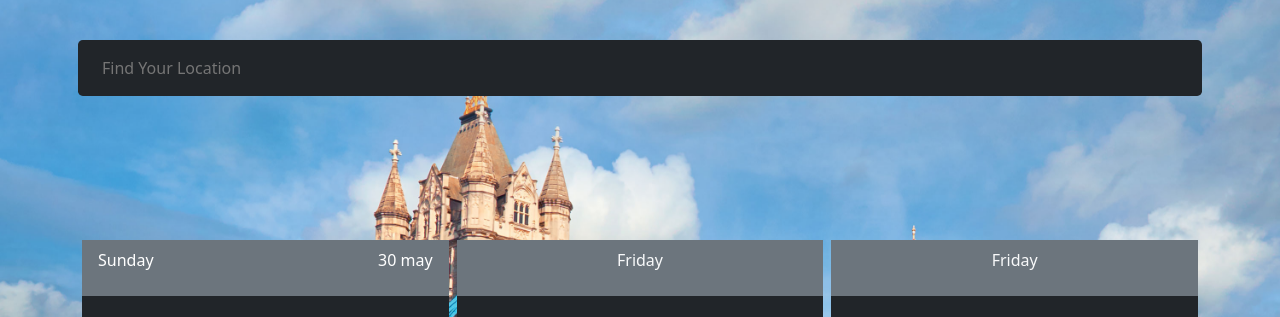
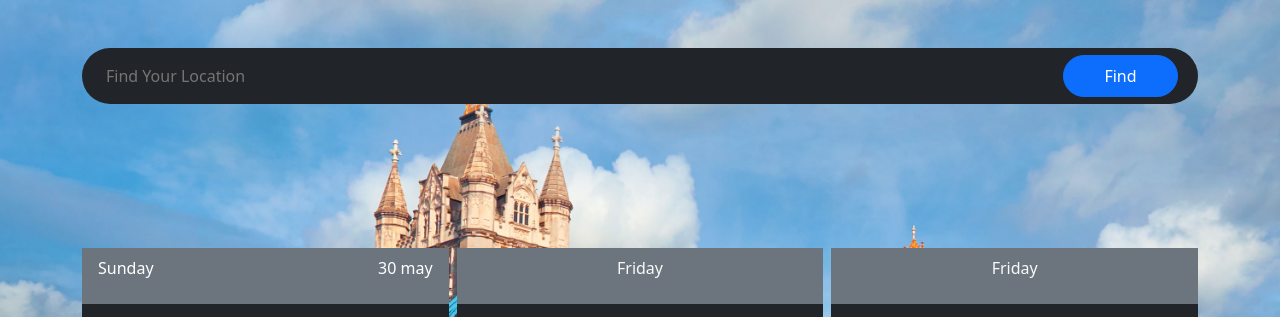
Before and after one commit to rana-m-h/Weather, a plain HTML site: page index.html in a window 1280 px wide. Shown: the top 317 px of the page. Drawn offline with Linux system fonts and the light colour scheme; no server answers; files whose address does not match are found by name.

Commit message:
second commit

```diff
--- a/CSS/min.js
+++ b/CSS/min.js
@@ -1,6 +1,6 @@
 
 
-
+let button = document.getElementById('button')
 let todayName =document.getElementById('today-data-day-name')
 let number =document.getElementById('number')
 let month =document.getElementById('month')
@@ -77,6 +77,7 @@ async function start(city = "cairo"){
 start()
 
 
-search.addEventListener("input" ,function(){
+button.addEventListener("click" ,function(){
     start(search.value)
+    console.log("kj")
 })
--- a/CSS/style.css
+++ b/CSS/style.css
@@ -21,3 +21,17 @@ body{
 
 
 }
+
+#button{
+position: absolute;
+top: 55px;
+right: 8%;
+padding: 8px 40px;
+border-radius: 50px;
+}
+
+#search{
+    position: relative;
+    border-radius: 50px;
+
+}
--- a/index.html
+++ b/index.html
@@ -13,10 +13,14 @@
     <div class="row g-2">
 
 
-<input type="text" class="w-100 mx-auto rounded-3 border-0 py-3 px-4 mb-5 text-white bg-dark mt-5" placeholder="Find Your Location" id="search">
+<div class="">
+
+    <input type="text" class="w-100 mx-auto  border-0 py-3 px-4 mb-5 text-white bg-dark mt-5"   placeholder="Find Your Location"    id="search">
+
+    <button class="btn btn-primary " id="button">Find</button>
 
 
-
+</div>
         <div class="item col-md-4 rounded-3 ">
 
             <div class="d-flex justify-content-between text-white py-2 px-3 bg-secondary " id="today-data">
```
